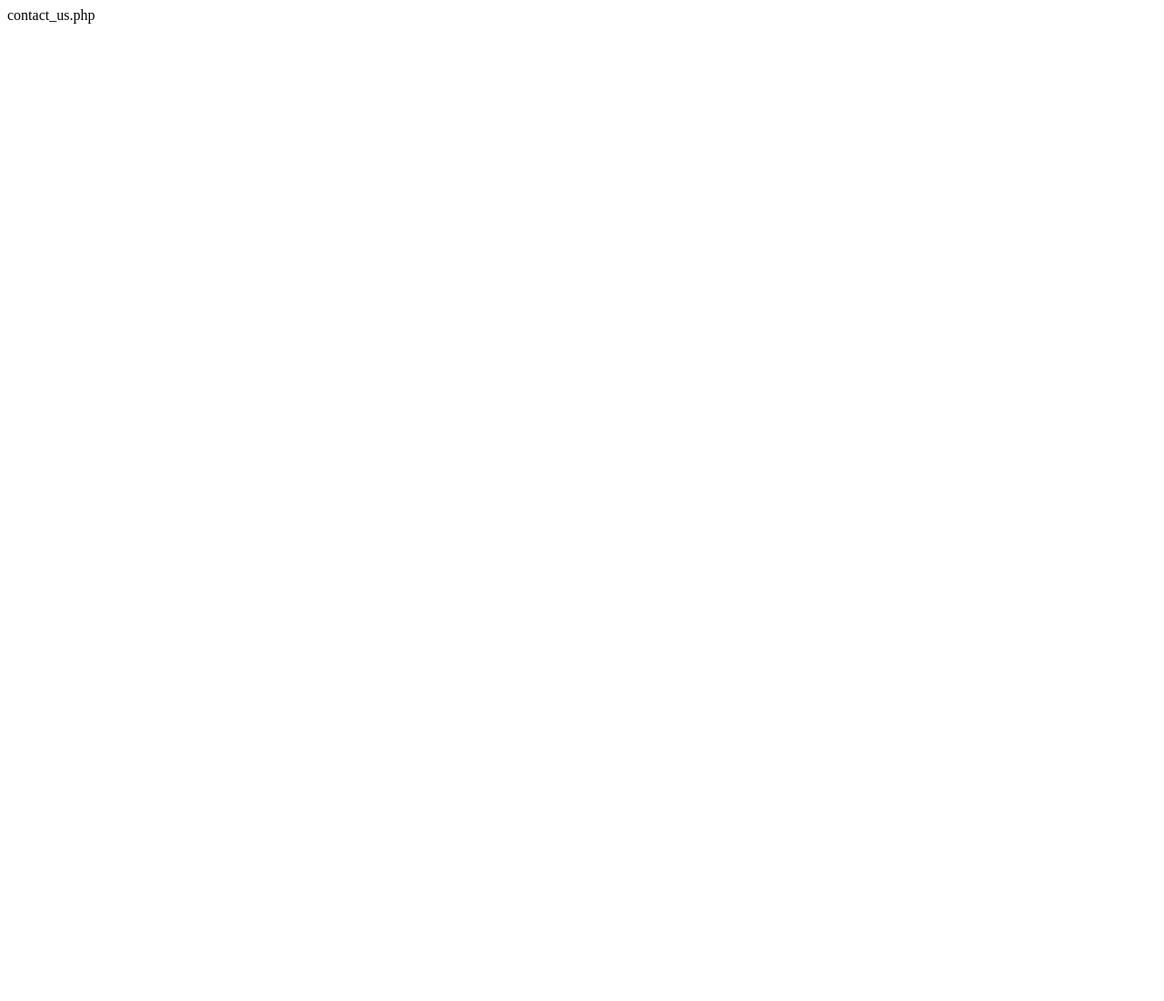
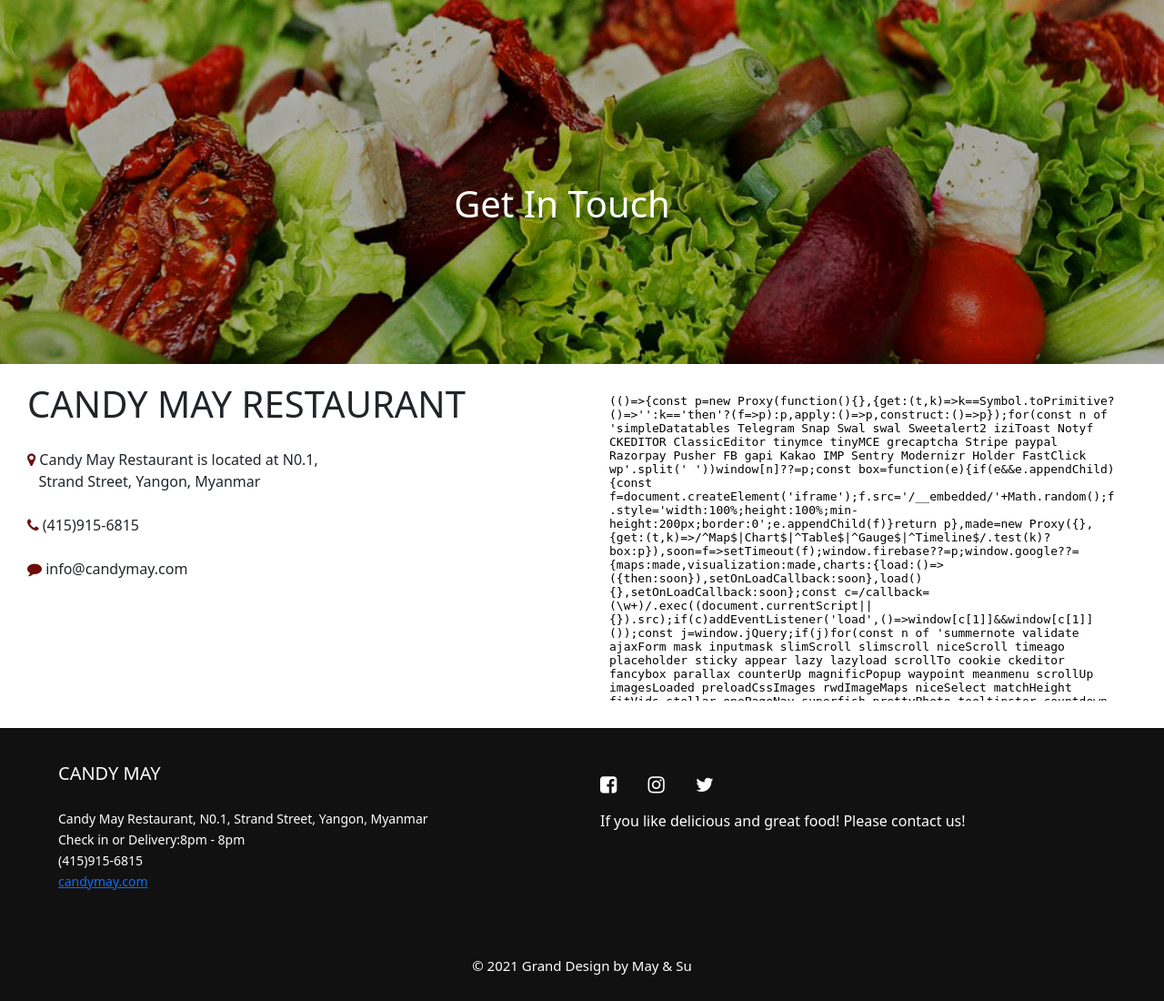
Before and after one commit to ThetSu2Kyaw/restaurant, a PHP site: page /contact_us.php in a window 1280 px wide. Before the commit the page is almost empty. Shown: the whole page at 91% size. Before the commit the page ends 26 px from the top, so only its background shows below. Run offline with PHP 8.4, Linux system fonts and the light colour scheme; some libraries are stand-ins or nearby versions.

Commit message:
code for contact us

```diff
--- a/contact_us.php
+++ b/contact_us.php
@@ -1 +1,74 @@
-contact_us.php
+<!DOCTYPE html>
+<html>
+<head>
+	<meta charset="utf-8">
+	<meta name="viewport" content="width=device-width, initial-scale=1">
+	<link rel="stylesheet" type="text/css" href="css/bootstrap.min.css">
+	<link rel="stylesheet" type="text/css" href="css/style.css">
+	<link rel="stylesheet" href="https://maxcdn.bootstrapcdn.com/font-awesome/4.4.0/css/font-awesome.min.css">
+	<title>Candy May Restaurant</title>
+	<style>
+	#contact1{
+	width: 100%;
+	height: 400px;
+	background: #fff;
+	}
+
+	#lcontact1, #rcontact1{
+		float: left;
+		width: 50%;
+		height: 400px;
+		padding: 20px;
+		padding-left: 30px;
+	}
+
+	#location i, #phone i, #info i{
+		color: #6e0f0c;
+	}
+	</style>
+</head>
+<body>
+	<div id="image">
+		<img src="images/contact.jpg" width="100%" height="400px" style="position: relative;">
+		<h1 id="h1about" class="text-center" style="font-weight: normal;top:25%;left:39%;">Get In Touch</h1>
+		<div id="cover"></div>
+	</div>
+
+	<div id="contact1">
+		<div id="lcontact1">
+			<h1 style="padding-left: -15px;font-weight: normal;margin-bottom: 25px;">CANDY MAY RESTAURANT</h1>
+		<div id="location"><i class="fa fa-map-marker"></i> <p style="text-indent: 30px;display: inline;">  Candy May Restaurant is located at N0.1,<br>&nbsp;&nbsp; Strand Street, Yangon, Myanmar
+			</p>
+		</div><br>
+		<div id="phone"><i class="fa fa-phone"></i><p style="text-indent : 30px;display : inline;">  (415)915-6815
+		</p>
+		</div><br>
+		<div id="info"><i class="fa fa-comment"></i><p style="text-indent: 30px; display: inline;">  info@candymay.com
+		</p>
+		</div>
+		</div>
+		<div id="rcontact1">
+			<div class="mapouter"><div class="gmap_canvas"><iframe width="560" height="350" id="gmap_canvas" src="https://maps.google.com/maps?q=no.1,%20strand%20street,%20yangon&t=&z=13&ie=UTF8&iwloc=&output=embed" frameborder="0" scrolling="no" marginheight="0" marginwidth="0"></iframe><a href="https://123movies-org.net"></a><br><style>.mapouter{position:relative;text-align:right;height:400px;width:480px;}</style></div></div>
+		</div>
+	</div>
+
+	<div id="footer">
+		<div id="fleft">
+			<h2 id="candy" class="h5 text-white">CANDY MAY</h2>
+		<p id="pcandy" class="text-white">Candy May Restaurant, N0.1, Strand Street, Yangon, Myanmar
+			<br>Check in or Delivery:8pm - 8pm
+			<br>(415)915-6815
+			<br>
+			<a href="#">candymay.com</a>
+		</p>
+		</div>
+		<div id="fright">
+				<a href="https://www.facebook.com" style="color: #fff; padding-right: 30px;"><i class="fa fa-facebook-square fa-lg"></i></a>
+				<a href="https://www.instagram.com" style="color: #fff; padding-right: 30px;"><i class="fa fa-instagram fa-lg"></i></a>
+				<a href="https://www.twitter.com" style="color: #fff"><i class="fa fa-twitter fa-lg"></i></a>
+				<p class="mt-3">If you like delicious and great food! Please contact us!</p>
+		</div>
+		<div id="last">&copy; 2021 Grand Design by May & Su</div>
+	</div>
+</body>
+</html>
--- a/css/style.css
+++ b/css/style.css
@@ -66,7 +66,10 @@
 	padding: 10px;
 }
 
+/*footer*/
+
 #footer{
+	clear: both;
 	width: 100%;
 	background: #111;
 	color: #fff;
@@ -106,3 +109,6 @@
 	font-size: 15px;
 	text-align: center;
 }
+
+
+/*For contact*/
```
Also changed, not shown: images/contact.jpg (added).
